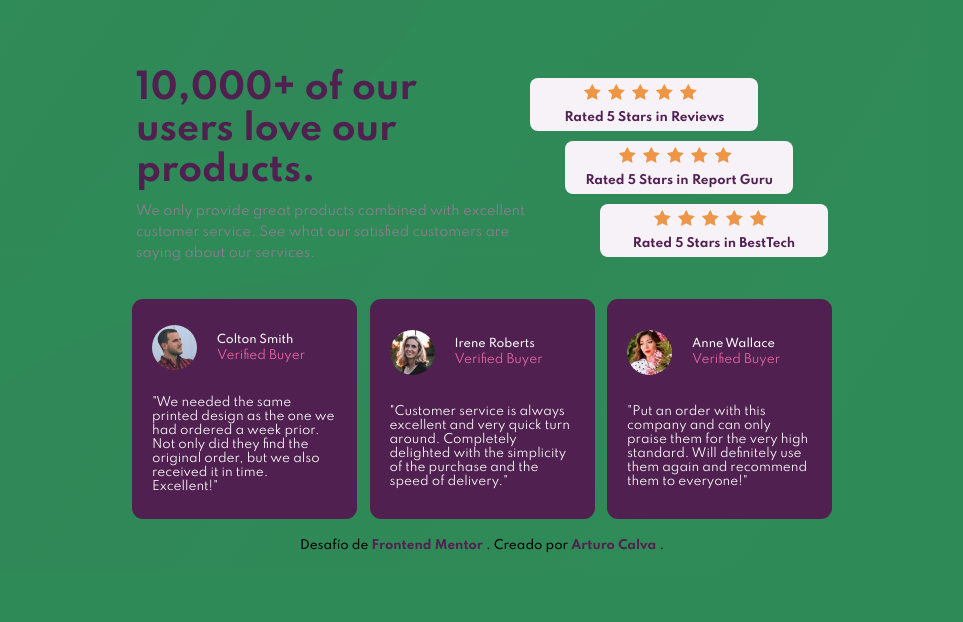
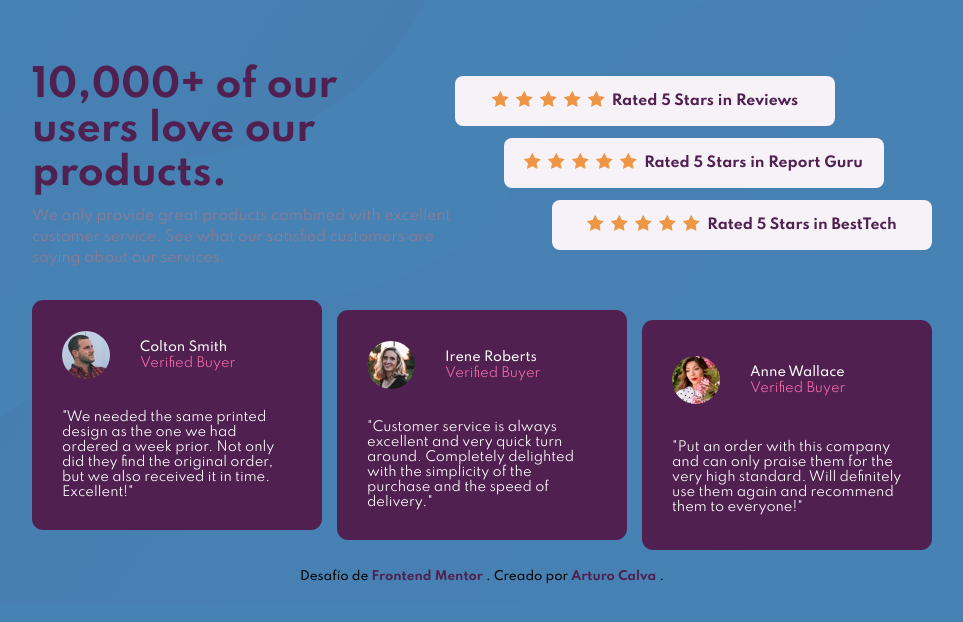
Before and after one commit to SimoniacJewel88/Prueba-social-en-secciones, a plain HTML site: page index.html in a window 1280 px wide. Shown: the whole page, without its empty margins (158-1121 px from the left). Drawn offline with Linux system fonts and the light colour scheme.

Commit message:
Diseño Laptop mini (width: 991px) finalizado

```diff
--- a/index.html
+++ b/index.html
@@ -59,8 +59,8 @@
         </section>
       </div>
 
-      <div class="testimonios">
-        <div class="testimonio">
+      <div class="testimonios flex-arriba">
+        <div class="testimonio flex-derecha">
           <div class="comprador-avatar">
             <img src="./images/image-colton.jpg" alt="foto de usuario"><h4 class="usuario">Colton Smith <br> <span class="morado">Verified Buyer</span></h4>
           </div>
@@ -68,14 +68,14 @@
             Not only did they find the original order, but we also received it in time.
             Excellent!"</p>
         </div>
-        <div class="testimonio">
+        <div class="testimonio flex-centro-y">
           <div class="comprador-avatar">
             <img src="./images/image-irene.jpg" alt="foto de usuario"><h4 class="usuario">Irene Roberts <br> <span class="morado">Verified Buyer</span></h4>
           </div>
           <p class="experiencia">"Customer service is always excellent and very quick turn around. Completely
             delighted with the simplicity of the purchase and the speed of delivery."</p>
         </div>
-        <div class="testimonio">
+        <div class="testimonio flex-abajo">
           <div class="comprador-avatar">
             <img src="./images/image-anne.jpg" alt="foto de usuario"><h4 class="usuario">Anne Wallace <br> <span class="morado">Verified Buyer</span></h4>
           </div>
--- a/sass/custom.scss
+++ b/sass/custom.scss
@@ -157,7 +157,8 @@ body {
     }
 
     .empresa {
-        max-width: 700px;
+        max-width: none;
+        width: 700px;
         flex-direction: row;
         margin-top: 4rem;
         padding: 4px;
@@ -265,8 +266,99 @@ body {
 
 @media (min-width: 992px) {
     body {
-        background-color: seagreen;
+        background-image: url('../images/bg-pattern-top-desktop.svg') ,url('../images/bg-pattern-bottom-desktop.svg');
+        background-position-x: 0%;
     }
+
+    .empresa {
+        max-width: none;
+        width: 900px;
+        padding: 0px;
+
+        .cabecera {
+            width: 47%;
+
+            .titulo {
+                font-size: 2.5em;
+                margin-bottom: 10px;
+            }
+            p {
+                font-size: 14px;
+                line-height: 1.3rem;
+            }
+        }
+
+        .resenias {
+            margin-bottom: 0;
+            width: 53%;
+
+            .flex-rate {
+                display: flex;
+                flex-direction: row;
+                justify-content: center;
+                height: 50px;
+                width: 380px;
+                margin-top: 12px;
+                align-items: center;
+
+                p {
+                    font-size: 14px;
+                    font-weight: 700;
+                }
+            }
+        }
+    }
+    .testimonios {
+        width: 900px;
+        margin-top: 2rem;
+        height: 270px;
+
+        .flex-arriba {
+            align-self: flex-start;
+        }
+        .flex-abajo {
+            align-self: flex-end;
+        }
+
+        .flex-centro-y {
+            align-self: center;
+        }
+
+        .testimonio {
+            border-radius: 0.7rem;
+            padding: 30px;
+            height: 230px;
+            width: 290px;
+
+            .comprador-avatar {
+                margin-bottom: 30px;
+
+                img {
+                    height: 48px;
+                    margin-right: 30px;
+                }
+                h4 {
+                    font-size: 0.8rem;
+                    line-height: 1rem;
+
+                    span {
+                        font-size: 13px;
+                    }
+                }
+            }
+            p {
+                font-size: 13px;
+            }
+        }
+    }
+}
+
+@media (min-width: 1200px) {
+    body {
+        background-color: steelblue;
+    }
+
+
 }
 
 
```
Also changed, not shown: css/estilos.css, 1 other file.
